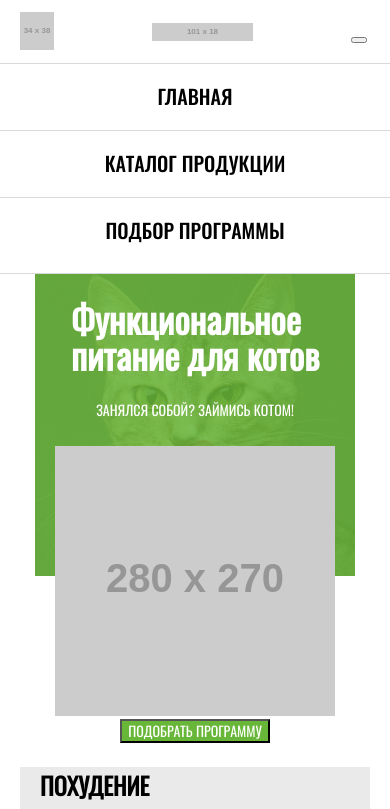
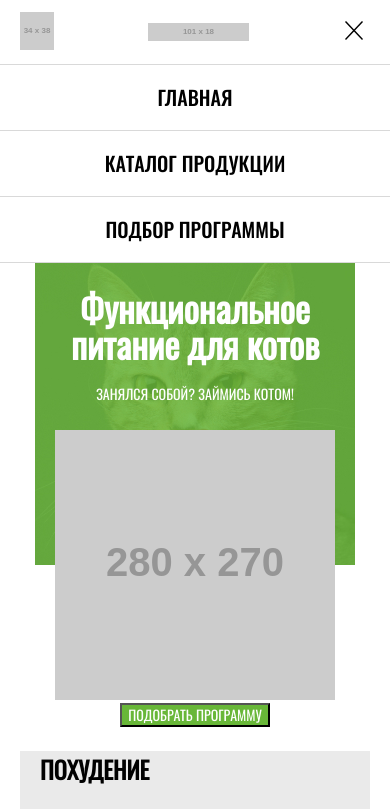
Before and after one commit to ivan573/1318193-cat-energy-21, a website: page source/index.html in a window 390 px wide. Both pictures are taken after a click on the button 359 px from the left and 39 px from the top of the page. Shown: the top 809 px of the page. Drawn offline with nearby package versions, Linux system fonts and the light colour scheme; files that its build step writes are made by us from their sources; placeholder pictures from the web are drawn by us; files whose address does not match are found by name.

Commit message:
Making the menu expandable

```diff
--- a/source/index.html
+++ b/source/index.html
@@ -11,14 +11,14 @@
     <link rel="preload" href="fonts/oswaldmedium.woff2" as="font">
   </head>
   <body class="page-body">
-    <header class="page-header">
+    <header class="page-header page-header--closed-menu">
       <a class="page-header__logo-picture">
         <img src="https://via.placeholder.com/34x38" width="34" height="38" alt="Кэт энерджи - логотип">
       </a>
       <a class="page-header__logo-name">
         <img src="https://via.placeholder.com/101x18" width="101" height="18" alt="Кэт энерджи">
       </a>
-      <nav class="main-nav main-nav--index">
+      <nav class="main-nav main-nav--index main-nav--closed">
         <button class="main-nav__toggle" type="button">
           <span class="visually-hidden">Открыть меню</span>
         </button>
@@ -171,5 +171,6 @@
         </a>
       </div>
     </footer>
+    <script src="js/app.js"></script>
   </body>
 </html>
--- /dev/null
+++ b/source/js/app.js
@@ -0,0 +1,19 @@
+const pageHeaderElement = document.querySelector('.page-header');
+const mainNavigationElement = document.querySelector('.main-nav');
+const navigationToggleElement = document.querySelector('.main-nav__toggle');
+
+navigationToggleElement.addEventListener('click', () => {
+  if (mainNavigationElement.classList.contains('main-nav--closed')) {
+    mainNavigationElement.classList.remove('main-nav--closed');
+    pageHeaderElement.classList.remove('page-header--closed-menu');
+
+    mainNavigationElement.classList.add('main-nav--opened');
+    pageHeaderElement.classList.add('page-header--opened-menu');
+  } else {
+    mainNavigationElement.classList.add('main-nav--closed');
+    pageHeaderElement.classList.add('page-header--closed-menu');
+
+    mainNavigationElement.classList.remove('main-nav--opened');
+    pageHeaderElement.classList.add('page-header--opened-menu');
+  }
+});
--- a/source/less/blocks/index/promo.less
+++ b/source/less/blocks/index/promo.less
@@ -37,9 +37,12 @@
 
 .promo__title {
   margin-top: 0;
+  margin-bottom: 25px;
 
   font-size: 36px;
   line-height: 36px;
+
+  text-align: center;
 }
 
 .promo__tagline {
--- a/source/less/blocks/main-nav.less
+++ b/source/less/blocks/main-nav.less
@@ -7,9 +7,27 @@
 }
 
 .main-nav__toggle {
+  display: block;
+  box-sizing: border-box;
+  padding: 0;
+  width: 24px;
+  height: 24px;
+  top: 50px;
+  background-color: @white;
+  cursor: pointer;
+  border: none;
+
   @media (min-width: @tablet-width) {
     display: none;
   }
+}
+
+.main-nav--closed .main-nav__toggle::before {
+  content: url("../../img/menu-toggle-closed.svg");
+}
+
+.main-nav--opened .main-nav__toggle::before {
+  content: url("../../img/menu-toggle-opened.svg");
 }
 
 .main-nav__wrapper {
@@ -26,14 +44,22 @@
 .main-nav__list {
   padding: 0;
 
+  border-bottom: @border;
+
   @media (min-width: @tablet-width) {
     display: flex;
+
+    border-bottom: none;
   }
+}
+
+.main-nav--closed .main-nav__list {
+  border-bottom: none;
 }
 
 .main-nav__item {
   padding-top: 22px;
-  padding-bottom: 24px;
+  padding-bottom: 23px;
 
   border-top: @border;
 
@@ -45,3 +71,11 @@
     border: 0;
   }
 }
+
+.main-nav--closed .main-nav__item {
+  display: none;
+
+  @media (min-width: @tablet-width) {
+    display: inline;
+  }
+}
--- a/source/less/blocks/page-header.less
+++ b/source/less/blocks/page-header.less
@@ -1,6 +1,5 @@
 .page-header {
-  margin-bottom: 198px;
-  padding: 12px 23px 24px 20px;
+  padding: 12px 24px 12px 20px;
 
   text-transform: uppercase;
   font-family: "Oswald Medium", sans-serif;
@@ -16,6 +15,18 @@
   }
 }
 
+.page-header--opened-menu {
+  margin-bottom: 200px;
+
+  @media (min-width: @tablet-width) {
+    margin: 0;
+  }
+}
+
+.page-header--closed-menu {
+  margin-bottom: 2px;
+}
+
 .page-header__logo-name {
   @media (min-width: @tablet-width) {
     display: none;
--- a/source/less/blocks/page-main.less
+++ b/source/less/blocks/page-main.less
@@ -1,7 +1,5 @@
 .page-main {
   padding: 0 20px;
-
-  border-top: @border;
 
   &--form,
   &--catalog {
@@ -16,10 +14,6 @@
       color: @white;
     }
   }
-
-  @media (min-width: @tablet-width) {
-    border: none;
-  }
 }
 
 .page-main__title {
```
Also changed, not shown: source/img/menu-toggle-closed.svg (added), source/img/menu-toggle-opened.svg (added).
